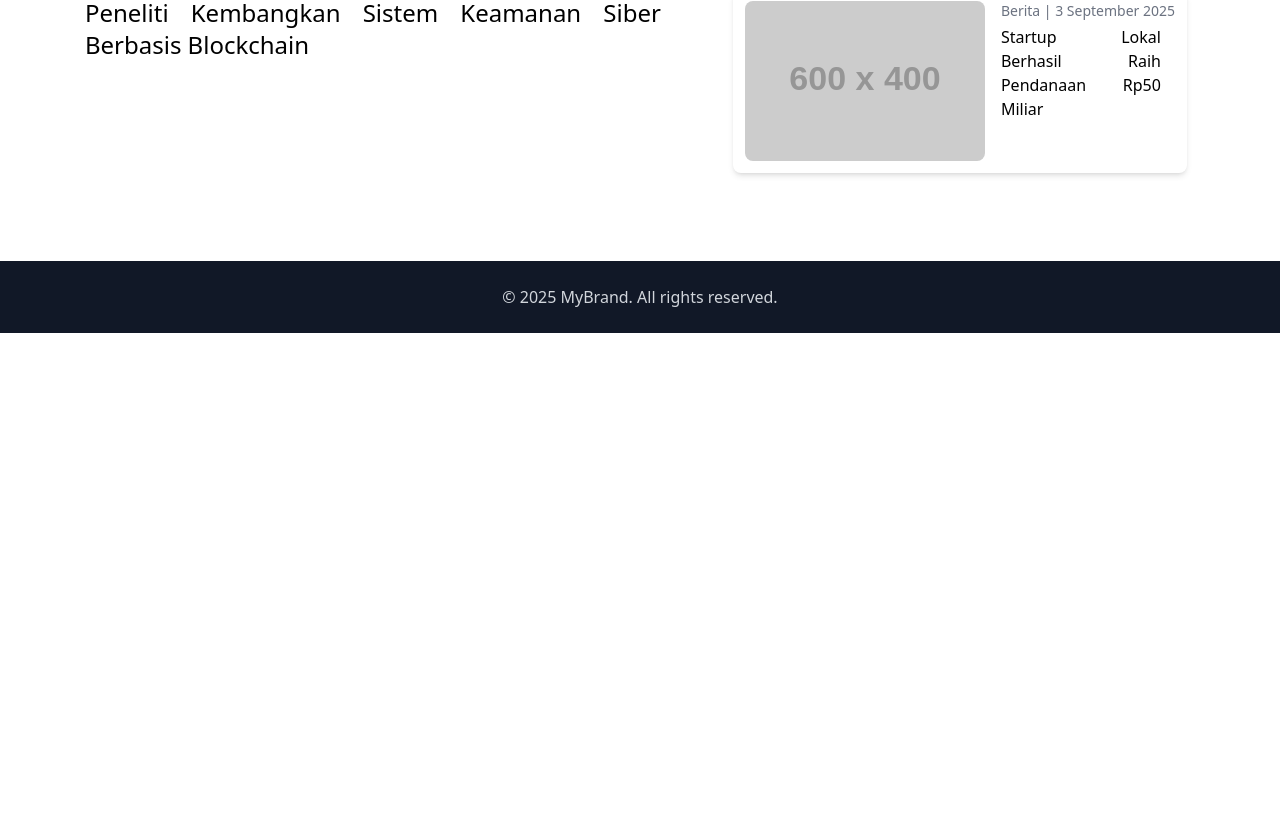
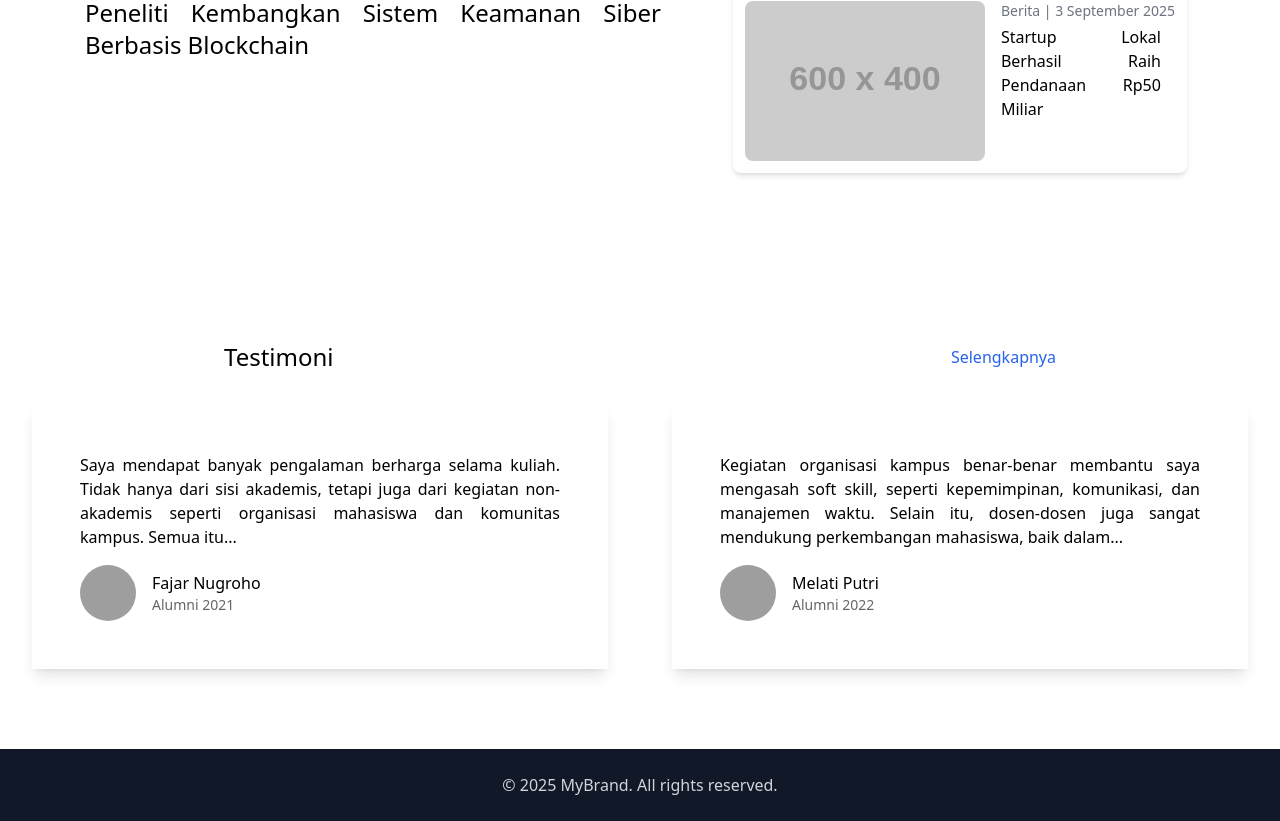
Before and after one commit to achfairuz/website-sekolah, a React (Create React App) app: page / in a window 1280 px wide. Shown: the part 2717-3538 px from the top of the page. Before the commit the page ends 3050 px from the top, so only its background shows below. Built offline with nearby package versions, Linux system fonts and the light colour scheme; grey boxes are pictures that could not be loaded.

Commit message:
add testimoni

```diff
--- /dev/null
+++ b/src/data/Testimoni.js
@@ -0,0 +1,44 @@
+const Data = [
+  {
+    id: 1,
+    name: "Rizky Pratama",
+    alumni: "2018",
+    comment:
+      "Pengalaman belajar di sini sangat berkesan. Dosen-dosen tidak hanya mengajar teori, tetapi juga memberikan banyak contoh praktis yang relevan dengan dunia kerja. Suasana kelas selalu menyenangkan dan membuat saya termotivasi untuk terus belajar. Saya merasa banyak berkembang, baik secara akademik maupun pribadi.",
+    image: "https://i.pravatar.cc/150?img=1",
+  },
+  {
+    id: 2,
+    name: "Aulia Rahman",
+    alumni: "2019",
+    comment:
+      "Fasilitas kampus sangat lengkap, mulai dari perpustakaan, laboratorium, hingga ruang diskusi yang nyaman. Semua itu membuat saya lebih mudah mengembangkan minat akademik maupun penelitian. Selain itu, dukungan dari pihak kampus dalam berbagai kegiatan mahasiswa juga luar biasa, sehingga saya bisa mengasah kemampuan organisasi dan kepemimpinan.",
+    image: "https://i.pravatar.cc/150?img=2",
+  },
+  {
+    id: 3,
+    name: "Siti Nurhaliza",
+    alumni: "2020",
+    comment:
+      "Lingkungan kampus sangat nyaman dengan suasana yang mendukung pembelajaran. Teman-teman seangkatan juga saling mendukung, sehingga tercipta rasa kekeluargaan yang kuat. Saya juga berkesempatan mengikuti berbagai seminar dan workshop yang membuka wawasan saya tentang peluang karir di masa depan.",
+    image: "https://i.pravatar.cc/150?img=3",
+  },
+  {
+    id: 4,
+    name: "Fajar Nugroho",
+    alumni: "2021",
+    comment:
+      "Saya mendapat banyak pengalaman berharga selama kuliah. Tidak hanya dari sisi akademis, tetapi juga dari kegiatan non-akademis seperti organisasi mahasiswa dan komunitas kampus. Semua itu sangat bermanfaat ketika saya memasuki dunia kerja, karena saya sudah terbiasa bekerja dalam tim, berkomunikasi efektif, dan memecahkan masalah secara kreatif.",
+    image: "https://i.pravatar.cc/150?img=4",
+  },
+  {
+    id: 5,
+    name: "Melati Putri",
+    alumni: "2022",
+    comment:
+      "Kegiatan organisasi kampus benar-benar membantu saya mengasah soft skill, seperti kepemimpinan, komunikasi, dan manajemen waktu. Selain itu, dosen-dosen juga sangat mendukung perkembangan mahasiswa, baik dalam bidang akademis maupun non-akademis. Saya merasa beruntung bisa menjadi bagian dari kampus ini, karena pengalaman yang saya dapatkan tidak ternilai harganya.",
+    image: "https://i.pravatar.cc/150?img=5",
+  },
+];
+
+export default Data;
--- /dev/null
+++ b/src/layout/Testimoni.jsx
@@ -0,0 +1,52 @@
+import { ArrowUturnRightIcon } from "@heroicons/react/24/solid";
+import Data from "../data/Testimoni";
+import limitWords from "../Helpers/TextHelpers";
+
+const Testimoni = () => {
+  const limitData = Data.slice(3, Data.length);
+  return (
+    <section className='py-8 px-8 md:py-20'>
+      <div>
+        <div className='flex flex-row justify-between md:px-48  items-center md:mb-8 mb-6'>
+          <h1 className='text-xl md:text-2xl font-medium text-start'>
+            Testimoni
+          </h1>
+          <a
+            href='#'
+            className='text-blue-600 font-normal md:text-base md:block hidden'
+          >
+            Selengkapnya
+          </a>
+          <a href='' className='block md:hidden'>
+            <ArrowUturnRightIcon className='w-6 h-6 text-blue-400' />
+          </a>
+        </div>
+        <div className='flex flex-col md:flex-row justify-center mx-auto gap-8 md:gap-16'>
+          {limitData.map((testi) => (
+            <div
+              key={testi.id}
+              className='flex flex-col justify-between max-w-xl p-6 md:p-12 shadow-lg'
+            >
+              <p className='text-justify md:text-base text-sm'>
+                {limitWords(testi.comment, 25)}
+              </p>
+              <div className='flex flex-row mt-4 gap-4 items-center'>
+                <img
+                  src={testi.image}
+                  alt={testi.name}
+                  className='rounded-full w-14 h-14'
+                />
+                <div className=''>
+                  <h1 className='font-medium'>{testi.name}</h1>
+                  <h1 className='text-sm opacity-60'>Alumni {testi.alumni}</h1>
+                </div>
+              </div>
+            </div>
+          ))}
+        </div>
+      </div>
+    </section>
+  );
+};
+
+export default Testimoni;
--- a/src/pages/LandingPage.jsx
+++ b/src/pages/LandingPage.jsx
@@ -5,6 +5,7 @@ import Footer from "../components/Footer";
 import Ekstrakurikuler from "../layout/Ekstrakurikuler";
 import Agenda from "../layout/Agenda";
 import Berita from "../layout/Berita";
+import Testimoni from "../layout/Testimoni";
 
 export default function LandingPage() {
   return (
@@ -15,6 +16,7 @@ export default function LandingPage() {
       <Ekstrakurikuler />
       <Agenda />
       <Berita />
+      <Testimoni />
       <Footer />
     </div>
   );
```
